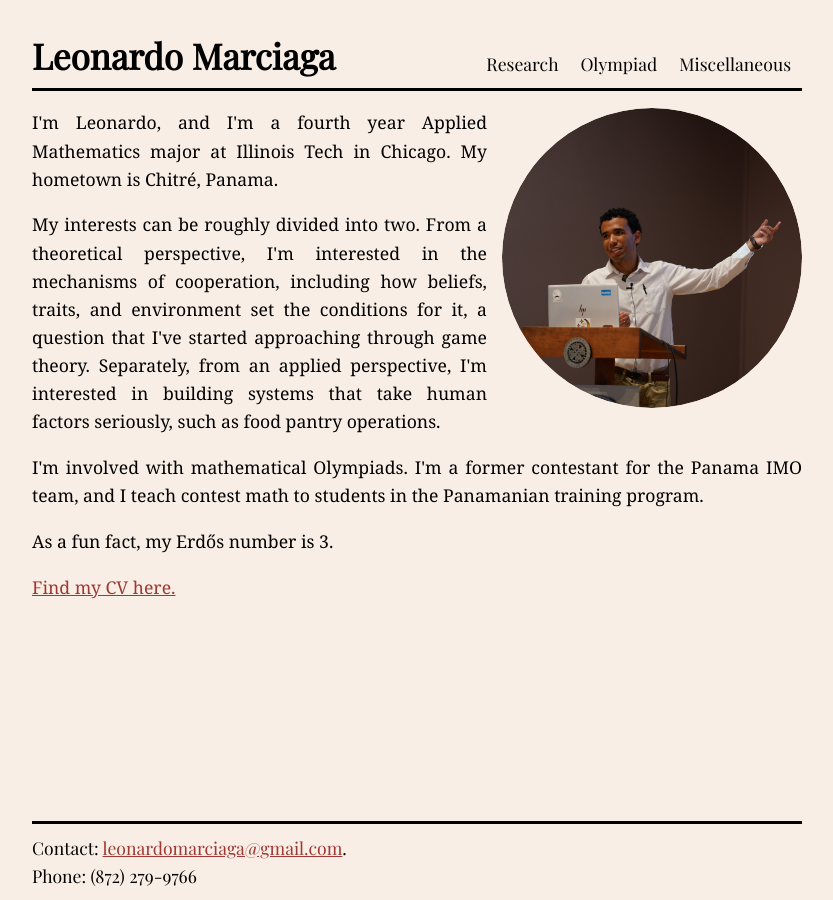
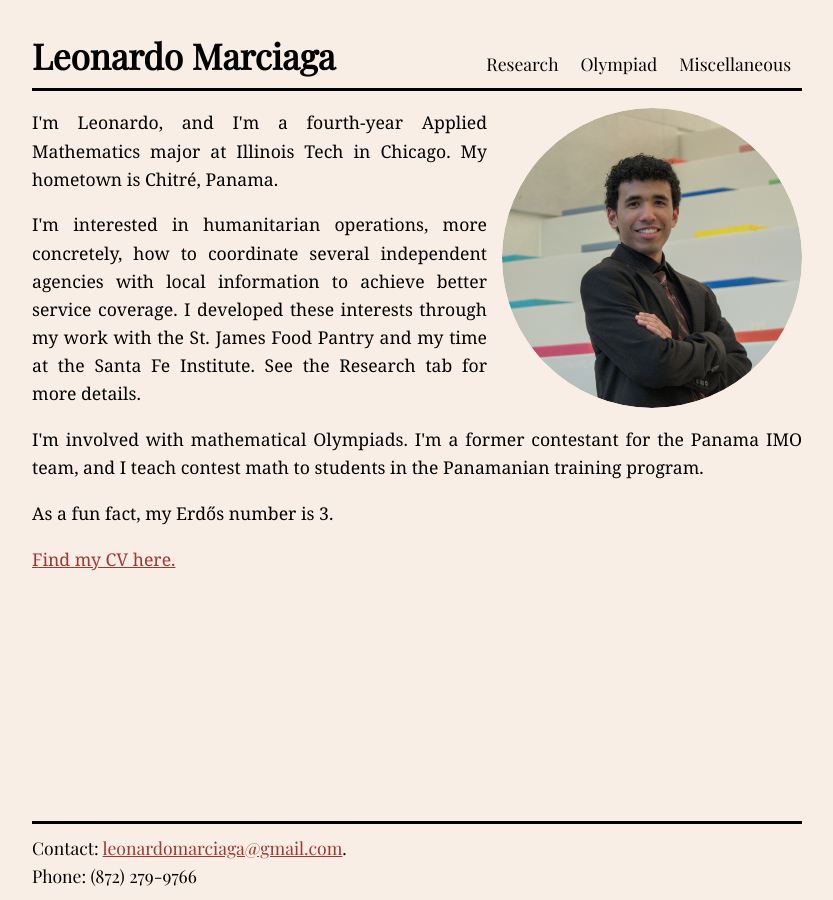
Before and after one commit to Leonardo-M12/Leonardo-M12.github.io, a Jekyll site: the page built from index.html, in a window 1280 px wide. Shown: the whole page, without its empty margins (223-1056 px from the left). Built offline with Jekyll 4.4.1, drawn with Linux system fonts in a browser that asks for light colours.

Commit message:
Update CV and front page

```diff
--- a/index.html
+++ b/index.html
@@ -4,7 +4,7 @@ layout: base
 
 <div class="photo-container">
     <img
-        src="assets/images/sfi_profile.jpg"
+        src="assets/images/profile.JPG"
         id="profile"
         alt="Profile photo"
         width="300"
@@ -12,15 +12,15 @@ layout: base
     />
 </div>
 <div class="about">
-    <p>I'm Leonardo, and I'm a fourth year Applied Mathematics major at Illinois Tech
+    <p>I'm Leonardo, and I'm a fourth-year Applied Mathematics major at Illinois Tech
         in Chicago. My hometown is Chitré, Panama.
     </p>
 
-    <p>My interests can be roughly divided into two. From a theoretical perspective,
-        I'm interested in the mechanisms of cooperation, including how beliefs, traits, and
-        environment set the conditions for it, a question that I've started
-        approaching through game theory. Separately, from an applied perspective, I'm interested in
-        building systems that take human factors seriously, such as food pantry operations.
+    <p>
+        I'm interested in humanitarian operations, more concretely, how to coordinate several
+        independent agencies with local information to achieve better service coverage. I developed
+        these interests through my work with the St. James Food Pantry and my time at the Santa Fe Institute.
+        See the Research tab for more details.
     </p>
 
     <p>I'm involved with mathematical Olympiads. I'm a former contestant for the Panama
```
Also changed, not shown: 1 other file.
